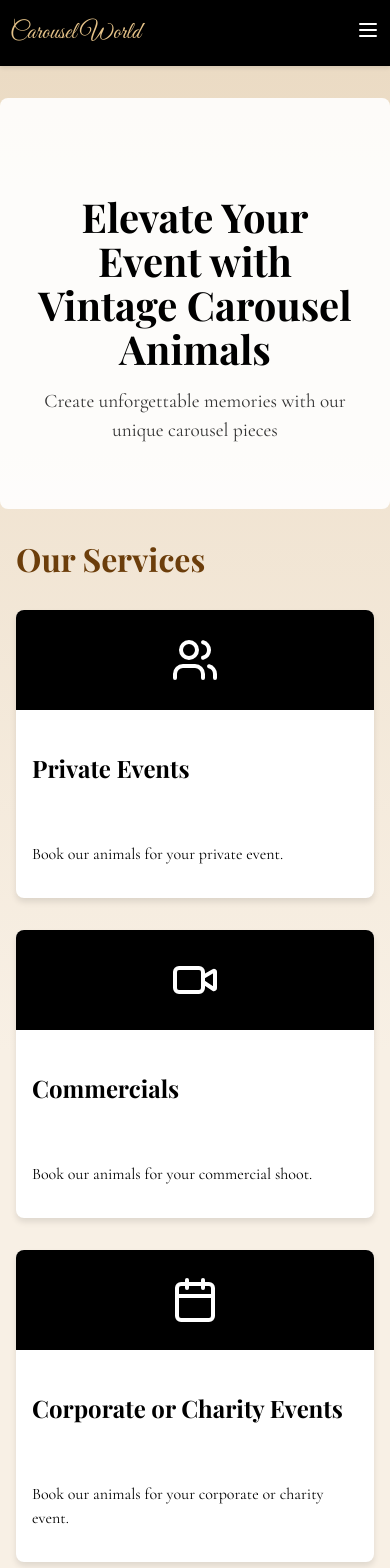
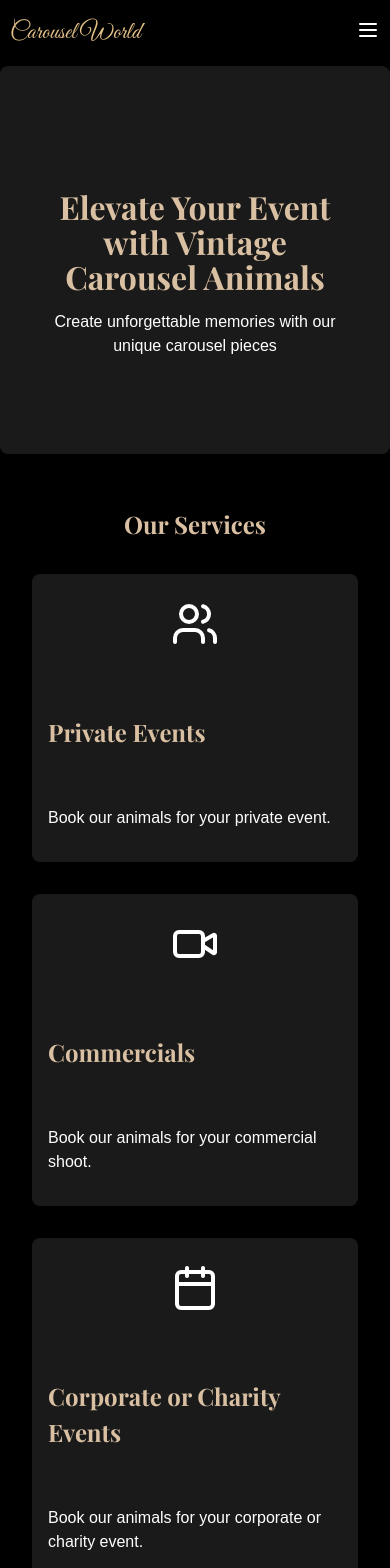
Before and after one commit to Kareem21/carousel, a React (Vite) app: page /events in a window 390 px wide. Shown: the top 1568 px of the page. Built offline with nearby package versions, Linux system fonts and the light colour scheme; the HTML template or start-up script is replaced by a standard one; a web font is replaced by a local one.

Commit message:
whatkksup

```diff
--- a/src/components/Events.jsx
+++ b/src/components/Events.jsx
@@ -4,9 +4,9 @@ import '../styles/Events.css';
 
 export default function Events() {
     const eventTypes = [
-        { icon: <Users size={48} />, title: 'Private Events', description: 'Book our animals for your private event.' },
-        { icon: <Video size={48} />, title: 'Commercials', description: 'Book our animals for your commercial shoot.' },
-        { icon: <Calendar size={48} />, title: 'Corporate or Charity Events', description: 'Book our animals for your corporate or charity event.' },
+        { icon: <Users size={48} color="#ffffff" />, title: 'Private Events', description: 'Book our animals for your private event.' },
+        { icon: <Video size={48} color="#ffffff" />, title: 'Commercials', description: 'Book our animals for your commercial shoot.' },
+        { icon: <Calendar size={48} color="#ffffff" />, title: 'Corporate or Charity Events', description: 'Book our animals for your corporate or charity event.' },
     ];
 
     return (
@@ -20,7 +20,7 @@ export default function Events() {
 
             <section className="event-types">
                 <div className="container">
-                    <h2>Our Services</h2>
+                    <h2 className="section-title">Our Services</h2>
                     <div className="event-cards">
                         {eventTypes.map((event, index) => (
                             <div key={index} className="event-card">
@@ -35,9 +35,9 @@ export default function Events() {
 
             <section className="past-events">
                 <div className="container">
-                    <h2>Featured Event</h2>
+                    <h2 className="section-title">Featured Event</h2>
                     <div className="event-highlight">
-                        <img src="/Aboutus/carouselrandom.jpg" alt="Carousel animals at the White House" />
+                        <img src="/Aboutus/whitehousedisplay.jpg" alt="Carousel animals at the White House" />
                         <div className="event-highlight-content">
                             <h3>Holidays at the White House</h3>
                             <p>Our collection graced the 2014 "Holidays at the White House" event. Four of our exquisite deer adorned the East Room, bringing vintage charm to the festive decorations.</p>
@@ -48,14 +48,14 @@ export default function Events() {
 
             <section className="unique-experience">
                 <div className="container">
-                    <h2>A Touch of Nostalgia</h2>
+                    <h2 className="section-title">A Touch of Nostalgia</h2>
                     <p>Our vintage carousel pieces add a magical atmosphere to any event, creating an experience that's truly one-of-a-kind.</p>
                 </div>
             </section>
 
             <section className="commercials">
                 <div className="container">
-                    <h2>As Seen On Screen</h2>
+                    <h2 className="section-title">As Seen On Screen</h2>
                     <p>Our carousel animals have starred in various commercial productions, adding whimsy and nostalgia to brand storytelling.</p>
                     <div className="video-container">
                         <iframe
@@ -71,9 +71,9 @@ export default function Events() {
 
             <section className="cta">
                 <div className="container">
-                    <h2>Ready to Make Magic?</h2>
+                    <h2 className="section-title">Ready to Make Magic?</h2>
                     <p>All our carousel animals are available for your events and commercial uses. Let's discuss how we can bring vintage charm to your next occasion.</p>
-                    <a href="/contact" className="btn-primary">Schedule a Consultation</a>
+                    <a href="/contact" className="btn-primary">Contact us </a>
                 </div>
             </section>
         </div>
--- a/src/styles/Events.css
+++ b/src/styles/Events.css
@@ -1,95 +1,115 @@
+/* Events.css */
 .events-page {
-    background: linear-gradient(to bottom, #ebdbc4 0%, var(--background-color) 29%, var(--background-color) 74%, #ebdbc4 100%);
-    padding: 2rem 0;
-    color: #000;
+    --primary-color: #ffffff;
+    --secondary-color: #000000;
+    --heading-color: #dac0a3;
+    --transition: all 0.3s ease;
+
+    background-color: var(--secondary-color);
+    color: var(--primary-color);
+    font-family: 'Arial', sans-serif;
 }
 
-.container {
+.events-page .container {
     max-width: 1200px;
     margin: 0 auto;
-    padding: 0 1rem;
+    padding: 2rem;
 }
 
-.hero {
+.events-page .hero {
     text-align: center;
     padding: 4rem 1rem;
-    background-color: rgba(255, 255, 255, 0.9);
+    background-color: rgba(255, 255, 255, 0.1);
     border-radius: 8px;
 }
 
-.hero h1 {
+.events-page .hero h1 {
     font-size: 2.5rem;
     margin-bottom: 1rem;
-    color: #000;
+    color: var(--heading-color);
 }
 
-.hero p {
+.events-page .hero p {
     font-size: 1.2rem;
     max-width: 600px;
     margin: 0 auto;
-    color: #333;
 }
 
-.event-types {
+.events-page .section-title {
+    font-size: 2rem;
+    text-align: center;
+    margin-bottom: 2rem;
+    color: var(--heading-color);
+}
+
+.events-page .event-types {
     margin-bottom: 4rem;
 }
 
-.event-cards {
+.events-page .event-cards {
     display: grid;
     grid-template-columns: repeat(auto-fit, minmax(250px, 1fr));
     gap: 2rem;
 }
 
-.event-card {
-    background-color: #fff;
+.events-page .event-card {
+    background-color: rgba(255, 255, 255, 0.1);
     border-radius: 8px;
     overflow: hidden;
-    box-shadow: 0 4px 6px rgba(0, 0, 0, 0.1);
-    transition: transform 0.3s ease;
+    transition: var(--transition);
 }
 
-.event-card:hover {
+.events-page .event-card:hover {
     transform: translateY(-5px);
+    box-shadow: 0 10px 20px rgba(255, 255, 255, 0.1);
 }
 
-.event-card-icon {
+.events-page .event-card-icon {
     display: flex;
     justify-content: center;
     align-items: center;
     height: 100px;
-    background-color: #000;
-    color: #fff;
 }
 
-.event-card h3, .event-card p {
+.events-page .event-card h3 {
     padding: 1rem;
-    color: #000;
+    color: var(--heading-color);
 }
 
-.past-events .event-highlight {
+.events-page .event-card p {
+    padding: 1rem;
+}
+
+.events-page .past-events .event-highlight {
     display: grid;
     grid-template-columns: 1fr 1fr;
     gap: 2rem;
-    background-color: #f5f5f5;
-    color: #000;
+    background-color: rgba(255, 255, 255, 0.1);
     padding: 2rem;
     border-radius: 8px;
 }
 
-.past-events img {
+.events-page .past-events img {
     width: 100%;
+    height: 100%;
+    object-fit: cover;
     border-radius: 8px;
 }
 
-.unique-experience, .commercials {
+.events-page .past-events .event-highlight h3 {
+    color: var(--heading-color);
+}
+
+.events-page .unique-experience,
+.events-page .commercials {
     text-align: center;
     margin-bottom: 4rem;
-    background-color: #fff;
     padding: 2rem;
+    background-color: rgba(255, 255, 255, 0.1);
     border-radius: 8px;
 }
 
-.video-container {
+.events-page .video-container {
     position: relative;
     padding-bottom: 56.25%;
     height: 0;
@@ -97,7 +117,7 @@
     border-radius: 8px;
 }
 
-.video-container iframe {
+.events-page .video-container iframe {
     position: absolute;
     top: 0;
     left: 0;
@@ -105,32 +125,47 @@
     height: 100%;
 }
 
-.cta {
+.events-page .cta {
     text-align: center;
-    background-color: #000;
-    color: #fff;
+    background-color: rgba(255, 255, 255, 0.1);
     padding: 4rem 0;
     border-radius: 8px;
 }
 
-.btn-primary {
+.events-page .cta .section-title {
+    color: var(--heading-color);
+}
+
+.events-page .btn-primary {
     display: inline-block;
-    background-color: #fff;
-    color: #000;
+    background-color: var(--primary-color);
+    color: var(--secondary-color);
     padding: 0.75rem 1.5rem;
     border-radius: 4px;
     text-decoration: none;
     font-weight: bold;
-    transition: background-color 0.3s ease, color 0.3s ease;
+    transition: var(--transition);
 }
 
-.btn-primary:hover {
-    background-color: #000;
-    color: #fff;
+.events-page .btn-primary:hover {
+    background-color: var(--heading-color);
+    color: var(--secondary-color);
 }
 
 @media (max-width: 768px) {
-    .past-events .event-highlight {
+    .events-page .past-events .event-highlight {
         grid-template-columns: 1fr;
     }
+
+    .events-page .hero h1 {
+        font-size: 2rem;
+    }
+
+    .events-page .hero p {
+        font-size: 1rem;
+    }
+
+    .events-page .section-title {
+        font-size: 1.5rem;
+    }
 }
--- a/src/styles/Header.css
+++ b/src/styles/Header.css
@@ -125,7 +125,7 @@
     top: 100%;
     left: 0;
     right: 0;
-    background-color: #00274d;
+    background-color: black;
     padding: 20px;
     box-shadow: 0 4px 6px rgba(0, 0, 0, 0.1);
   }
--- a/src/styles/HomePage.css
+++ b/src/styles/HomePage.css
@@ -99,6 +99,11 @@ body, html {
   flex-direction: column;
   gap: 2rem;
   max-width: 800px;
+}
+
+.expanded-section {
+  max-width: 1000px;
+  margin: 0 auto;
 }
 
 /* Content Section */
@@ -273,6 +278,35 @@ body, html {
   margin-top: 1rem;
 }
 
+/* Mobile Styles for Testimonials */
+@media (max-width: 767px) {
+  .testimonials-section {
+    padding: 0 10px;
+  }
+
+  .testimonials-section h2 {
+    font-size: 1.5rem;
+  }
+
+  .testimonial-ticket {
+    padding: 1rem;
+    margin: 0.5rem;
+    font-size: 1rem;
+  }
+
+  .testimonial-ticket p {
+    font-size: 1rem;
+  }
+
+  .testimonial-author {
+    font-size: 0.9rem;
+  }
+
+  .testimonial-carousel {
+    max-width: 100%;
+  }
+}
+
 /* Carvers Section */
 .carvers-section {
   text-align: center;
@@ -348,6 +382,14 @@ body, html {
   padding-left: 1.5rem;
   position: relative;
   margin-bottom: 2rem;
+}
+
+.timeline-event.left .timeline-content {
+  margin-right: auto;
+}
+
+.timeline-event.right .timeline-content {
+  margin-left: auto;
 }
 
 .timeline-event::before {
```
Also changed, not shown: src/components/HomePage.jsx (+22 -47 lines), public/Aboutus/whitehousedisplay.jpg (added).
